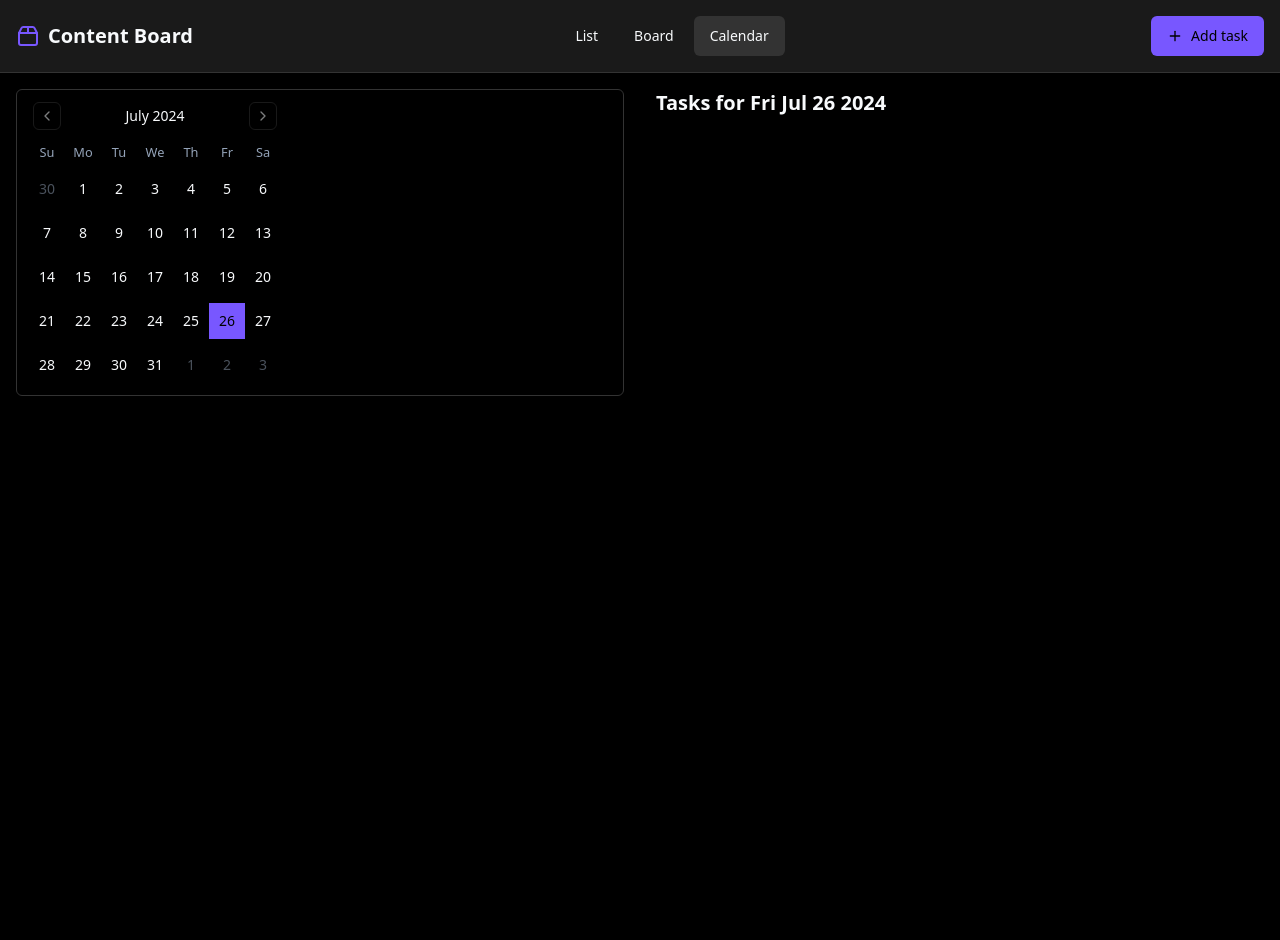
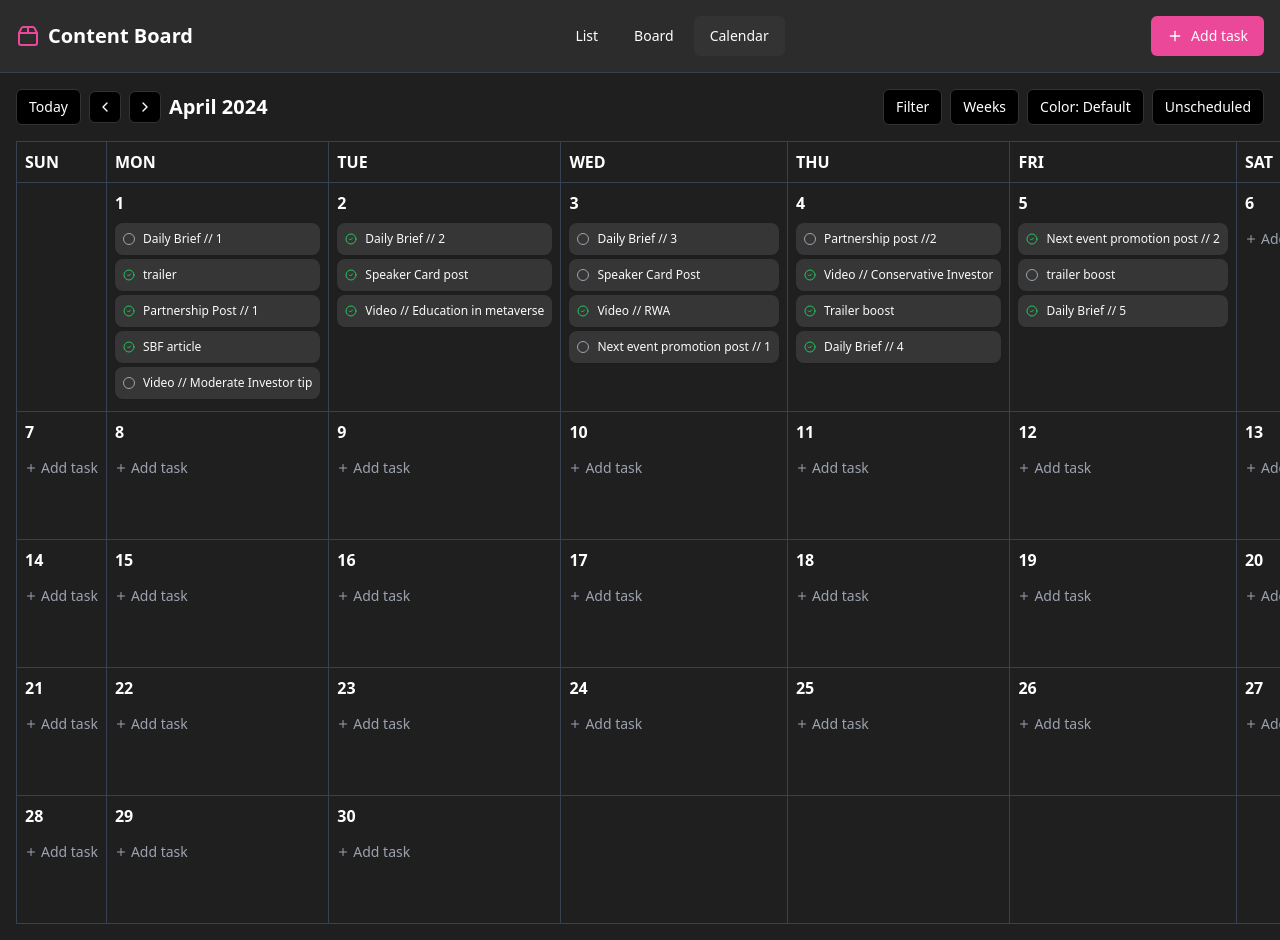
Before and after one commit to GPT-Engineer-App/taskaroo-manager, a React (Vite) app: page / in a window 1280 px wide. Both pictures are taken after a click on the button "Calendar". Before the commit the page ends 800 px from the top, so only its background shows below. Built offline with nearby package versions, Linux system fonts and the light colour scheme.

Commit message:
Update Kanban and Calendar views to match provided UI references

```diff
--- a/src/pages/CalendarView.jsx
+++ b/src/pages/CalendarView.jsx
@@ -1,54 +1,114 @@
 import { useState } from 'react';
-import { Calendar } from "@/components/ui/calendar";
-import { Card, CardContent, CardHeader, CardTitle } from "@/components/ui/card";
-import TaskModal from './TaskModal';
+import { Button } from "@/components/ui/button";
+import { Card, CardContent } from "@/components/ui/card";
+import { ChevronLeft, ChevronRight, Plus, CheckCircle2 } from 'lucide-react';
 
 const CalendarView = () => {
-  const [selectedDate, setSelectedDate] = useState(new Date());
-  const [isTaskModalOpen, setIsTaskModalOpen] = useState(false);
-  const [tasks, setTasks] = useState([
-    { id: 1, title: 'Task 1', dueDate: '2024-03-20' },
-    { id: 2, title: 'Task 2', dueDate: '2024-03-25' },
-    { id: 3, title: 'Task 3', dueDate: '2024-03-30' },
-  ]);
+  const [currentMonth, setCurrentMonth] = useState(new Date(2024, 3)); // April 2024
 
-  const handleDateSelect = (date) => {
-    setSelectedDate(date);
-    setIsTaskModalOpen(true);
+  const daysInMonth = new Date(currentMonth.getFullYear(), currentMonth.getMonth() + 1, 0).getDate();
+  const firstDayOfMonth = new Date(currentMonth.getFullYear(), currentMonth.getMonth(), 1).getDay();
+
+  const tasks = [
+    { id: 1, title: 'Daily Brief // 1', date: '2024-04-01', completed: false },
+    { id: 2, title: 'trailer', date: '2024-04-01', completed: true },
+    { id: 3, title: 'Partnership Post // 1', date: '2024-04-01', completed: true },
+    { id: 4, title: 'SBF article', date: '2024-04-01', completed: true },
+    { id: 5, title: 'Video // Moderate Investor tip', date: '2024-04-01', completed: false },
+    { id: 6, title: 'Daily Brief // 2', date: '2024-04-02', completed: true },
+    { id: 7, title: 'Speaker Card post', date: '2024-04-02', completed: true },
+    { id: 8, title: 'Video // Education in metaverse', date: '2024-04-02', completed: true },
+    { id: 9, title: 'Daily Brief // 3', date: '2024-04-03', completed: false },
+    { id: 10, title: 'Speaker Card Post', date: '2024-04-03', completed: false },
+    { id: 11, title: 'Video // RWA', date: '2024-04-03', completed: true },
+    { id: 12, title: 'Next event promotion post // 1', date: '2024-04-03', completed: false },
+    { id: 13, title: 'Partnership post //2', date: '2024-04-04', completed: false },
+    { id: 14, title: 'Video // Conservative Investor', date: '2024-04-04', completed: true },
+    { id: 15, title: 'Trailer boost', date: '2024-04-04', completed: true },
+    { id: 16, title: 'Daily Brief // 4', date: '2024-04-04', completed: true },
+    { id: 17, title: 'Next event promotion post // 2', date: '2024-04-05', completed: true },
+    { id: 18, title: 'trailer boost', date: '2024-04-05', completed: false },
+    { id: 19, title: 'Daily Brief // 5', date: '2024-04-05', completed: true },
+  ];
+
+  const renderCalendar = () => {
+    const calendar = [];
+    let dayCount = 1;
+
+    for (let i = 0; i < 6; i++) {
+      const week = [];
+      for (let j = 0; j < 7; j++) {
+        if (i === 0 && j < firstDayOfMonth) {
+          week.push(<td key={`empty-${j}`} className="p-2 border border-gray-700"></td>);
+        } else if (dayCount > daysInMonth) {
+          week.push(<td key={`empty-end-${j}`} className="p-2 border border-gray-700"></td>);
+        } else {
+          const currentDate = new Date(currentMonth.getFullYear(), currentMonth.getMonth(), dayCount);
+          const formattedDate = currentDate.toISOString().split('T')[0];
+          const dayTasks = tasks.filter(task => task.date === formattedDate);
+
+          week.push(
+            <td key={dayCount} className="p-2 border border-gray-700 align-top h-32">
+              <div className="font-semibold mb-2">{dayCount}</div>
+              {dayTasks.map(task => (
+                <Card key={task.id} className="mb-1 bg-[#363636] border-none">
+                  <CardContent className="p-2 flex items-center">
+                    {task.completed ? (
+                      <CheckCircle2 className="h-3 w-3 text-green-500 mr-2 flex-shrink-0" />
+                    ) : (
+                      <div className="h-3 w-3 border border-gray-400 rounded-full mr-2 flex-shrink-0" />
+                    )}
+                    <span className="text-xs truncate">{task.title}</span>
+                  </CardContent>
+                </Card>
+              ))}
+              {dayTasks.length < 3 && (
+                <Button variant="ghost" size="sm" className="w-full justify-start text-gray-400 mt-1 p-0 h-6">
+                  <Plus className="h-3 w-3 mr-1" /> Add task
+                </Button>
+              )}
+            </td>
+          );
+          dayCount++;
+        }
+      }
+      calendar.push(<tr key={i}>{week}</tr>);
+      if (dayCount > daysInMonth) break;
+    }
+
+    return calendar;
   };
 
-  const tasksForSelectedDate = tasks.filter(
-    task => new Date(task.dueDate).toDateString() === selectedDate.toDateString()
-  );
-
   return (
-    <div className="flex">
-      <div className="w-1/2 pr-4">
-        <Calendar
-          mode="single"
-          selected={selectedDate}
-          onSelect={handleDateSelect}
-          className="rounded-md border"
-        />
+    <div className="p-4 bg-[#1f1f1f] text-white">
+      <div className="flex justify-between items-center mb-4">
+        <div className="flex items-center space-x-2">
+          <Button variant="outline" size="sm">Today</Button>
+          <Button variant="outline" size="icon" className="h-8 w-8">
+            <ChevronLeft className="h-4 w-4" />
+          </Button>
+          <Button variant="outline" size="icon" className="h-8 w-8">
+            <ChevronRight className="h-4 w-4" />
+          </Button>
+          <h2 className="text-xl font-semibold">April 2024</h2>
+        </div>
+        <div className="flex items-center space-x-2">
+          <Button variant="outline" size="sm">Filter</Button>
+          <Button variant="outline" size="sm">Weeks</Button>
+          <Button variant="outline" size="sm">Color: Default</Button>
+          <Button variant="outline" size="sm">Unscheduled</Button>
+        </div>
       </div>
-      <div className="w-1/2 pl-4">
-        <h2 className="text-xl font-bold mb-4">Tasks for {selectedDate.toDateString()}</h2>
-        {tasksForSelectedDate.map(task => (
-          <Card key={task.id} className="mb-4">
-            <CardHeader>
-              <CardTitle>{task.title}</CardTitle>
-            </CardHeader>
-            <CardContent>
-              <p>Due Date: {task.dueDate}</p>
-            </CardContent>
-          </Card>
-        ))}
-      </div>
-      <TaskModal
-        isOpen={isTaskModalOpen}
-        onClose={() => setIsTaskModalOpen(false)}
-        defaultDate={selectedDate}
-      />
+      <table className="w-full border-collapse">
+        <thead>
+          <tr>
+            {['SUN', 'MON', 'TUE', 'WED', 'THU', 'FRI', 'SAT'].map(day => (
+              <th key={day} className="p-2 border border-gray-700 text-left">{day}</th>
+            ))}
+          </tr>
+        </thead>
+        <tbody>{renderCalendar()}</tbody>
+      </table>
     </div>
   );
 };
--- a/src/pages/Index.jsx
+++ b/src/pages/Index.jsx
@@ -4,30 +4,28 @@ import { Package2, Plus } from "lucide-react";
 import ListView from './ListView';
 import KanbanView from './KanbanView';
 import CalendarView from './CalendarView';
-import TaskModal from './TaskModal';
 
 const Index = () => {
-  const [view, setView] = useState('list');
-  const [isTaskModalOpen, setIsTaskModalOpen] = useState(false);
+  const [view, setView] = useState('board');
 
   const renderView = () => {
     switch(view) {
       case 'list':
         return <ListView />;
-      case 'kanban':
+      case 'board':
         return <KanbanView />;
       case 'calendar':
         return <CalendarView />;
       default:
-        return <ListView />;
+        return <KanbanView />;
     }
   };
 
   return (
-    <div className="flex flex-col min-h-screen bg-background text-foreground">
-      <header className="flex items-center justify-between p-4 bg-card border-b border-border">
+    <div className="flex flex-col min-h-screen bg-[#1f1f1f] text-white">
+      <header className="flex items-center justify-between p-4 bg-[#2c2c2c] border-b border-gray-700">
         <div className="flex items-center space-x-2">
-          <Package2 className="h-6 w-6 text-primary" />
+          <Package2 className="h-6 w-6 text-pink-500" />
           <span className="text-xl font-bold">Content Board</span>
         </div>
         <nav className="flex space-x-1">
@@ -39,8 +37,8 @@ const Index = () => {
             List
           </Button>
           <Button
-            variant={view === 'kanban' ? 'secondary' : 'ghost'}
-            onClick={() => setView('kanban')}
+            variant={view === 'board' ? 'secondary' : 'ghost'}
+            onClick={() => setView('board')}
             className="text-sm"
           >
             Board
@@ -53,14 +51,13 @@ const Index = () => {
             Calendar
           </Button>
         </nav>
-        <Button onClick={() => setIsTaskModalOpen(true)} className="bg-primary text-primary-foreground hover:bg-primary/90">
+        <Button className="bg-pink-500 text-white hover:bg-pink-600">
           <Plus className="h-4 w-4 mr-2" /> Add task
         </Button>
       </header>
-      <main className="flex-grow p-4">
+      <main className="flex-grow overflow-auto">
         {renderView()}
       </main>
-      <TaskModal isOpen={isTaskModalOpen} onClose={() => setIsTaskModalOpen(false)} />
     </div>
   );
 };
--- a/src/pages/KanbanView.jsx
+++ b/src/pages/KanbanView.jsx
@@ -1,17 +1,35 @@
 import { useState } from 'react';
-import { Card, CardContent, CardHeader, CardTitle } from "@/components/ui/card";
+import { Card, CardContent } from "@/components/ui/card";
+import { Button } from "@/components/ui/button";
+import { Plus, MoreHorizontal, CheckCircle2 } from 'lucide-react';
 
 const KanbanView = () => {
   const [columns, setColumns] = useState({
-    todo: [
-      { id: 1, title: 'Task 1', description: 'Description 1' },
-      { id: 2, title: 'Task 2', description: 'Description 2' },
+    'To-Dos': [
+      { id: 1, title: 'Daily Brief // 3', date: '3 Apr', completed: false },
+      { id: 2, title: 'Partnership post //2', date: '4 Apr', completed: false },
+      { id: 3, title: 'Next event promotion post // 2', date: '5 Apr', completed: true },
+      { id: 4, title: 'trailer boost', date: '5 Apr', completed: false },
+      { id: 5, title: 'Video // Conservative Investor', date: '4 Apr', completed: true },
     ],
-    inProgress: [
-      { id: 3, title: 'Task 3', description: 'Description 3' },
+    'In-Progress': [
+      { id: 6, title: 'Daily Brief // 2', date: '2 Apr', completed: true },
+      { id: 7, title: 'Next event promotion post // 1', date: '3 Apr', completed: false },
+      { id: 8, title: 'Partnership Post // 1', date: '1 Apr', completed: true },
+      { id: 9, title: 'Video // Education in metaverse', date: '2 Apr', completed: true },
+      { id: 10, title: 'Video // Moderate Investor tip', date: '1 Apr', completed: false },
     ],
-    done: [
-      { id: 4, title: 'Task 4', description: 'Description 4' },
+    'Done': [
+      { id: 11, title: 'Daily Brief // 4', date: '4 Apr', completed: true },
+      { id: 12, title: 'Daily Brief // 5', date: '5 Apr', completed: true },
+      { id: 13, title: 'Speaker Card post', date: '2 Apr', completed: true },
+      { id: 14, title: 'SBF article', date: '1 Apr', completed: true },
+    ],
+    'Untitled section': [
+      { id: 15, title: 'Mansion house video // What is TDC?', date: '9 Apr', completed: true },
+      { id: 16, title: 'Speaker Card Post', date: '3 Apr', completed: false },
+      { id: 17, title: 'Video // RWA', date: '3 Apr', completed: true },
+      { id: 18, title: 'trailer', date: '1 Apr', completed: true },
     ],
   });
 
@@ -41,30 +59,53 @@ const KanbanView = () => {
   };
 
   return (
-    <div className="flex space-x-4">
+    <div className="flex space-x-4 p-4 bg-[#1f1f1f] text-white">
       {Object.entries(columns).map(([columnName, tasks]) => (
         <div
           key={columnName}
-          className="w-64 bg-gray-100 p-4 rounded"
+          className="w-72 bg-[#2c2c2c] rounded-lg p-4"
           onDragOver={onDragOver}
           onDrop={(e) => onDrop(e, columnName)}
         >
-          <h2 className="text-lg font-bold mb-4 capitalize">{columnName}</h2>
+          <div className="flex justify-between items-center mb-4">
+            <h2 className="text-lg font-semibold">{columnName} {tasks.length}</h2>
+            <div className="flex space-x-2">
+              <Button size="icon" variant="ghost" className="h-6 w-6 text-gray-400">
+                <Plus className="h-4 w-4" />
+              </Button>
+              <Button size="icon" variant="ghost" className="h-6 w-6 text-gray-400">
+                <MoreHorizontal className="h-4 w-4" />
+              </Button>
+            </div>
+          </div>
           {tasks.map(task => (
             <Card
               key={task.id}
               draggable
               onDragStart={(e) => onDragStart(e, task.id, columnName)}
-              className="mb-4 cursor-move"
+              className="mb-2 bg-[#363636] border-none cursor-move"
             >
-              <CardHeader>
-                <CardTitle>{task.title}</CardTitle>
-              </CardHeader>
-              <CardContent>
-                <p>{task.description}</p>
+              <CardContent className="p-3">
+                <div className="flex items-start">
+                  {task.completed ? (
+                    <CheckCircle2 className="h-4 w-4 text-green-500 mt-1 mr-2 flex-shrink-0" />
+                  ) : (
+                    <div className="h-4 w-4 border border-gray-400 rounded-full mt-1 mr-2 flex-shrink-0" />
+                  )}
+                  <div>
+                    <p className={`text-sm ${task.completed ? 'text-gray-400' : 'text-white'}`}>{task.title}</p>
+                    <div className="flex items-center mt-2">
+                      <div className="w-6 h-6 bg-gray-600 rounded-full mr-2"></div>
+                      <span className="text-xs text-gray-400">{task.date}</span>
+                    </div>
+                  </div>
+                </div>
               </CardContent>
             </Card>
           ))}
+          <Button variant="ghost" className="w-full justify-start text-gray-400 mt-2">
+            <Plus className="h-4 w-4 mr-2" /> Add task
+          </Button>
         </div>
       ))}
     </div>
```
